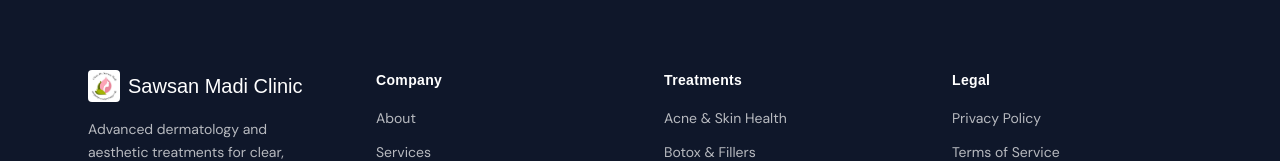
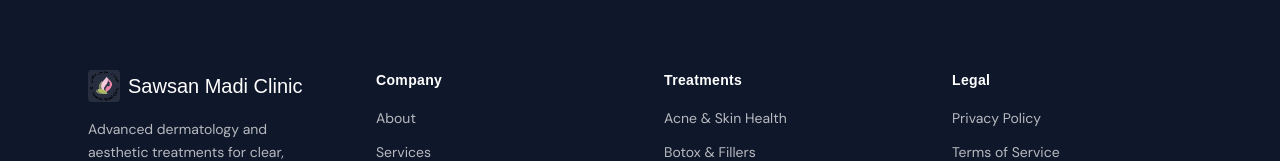
Before and after one commit to development1301/sawsanmadiclinic, a Next.js app: page /en/contact in a window 1280 px wide. Shown: the part 1102-1263 px from the top of the page. Built offline with nearby package versions, Linux system fonts and the light colour scheme; a web font is replaced by a local one.

Commit message:
Update footer logo to transparent version

```diff
--- a/src/components/layout/Footer.tsx
+++ b/src/components/layout/Footer.tsx
@@ -52,7 +52,7 @@ export function Footer() {
           <div className="lg:col-span-1">
             <div className="flex items-center gap-2 mb-4">
               <div className="relative w-8 h-8 rounded shrink-0 overflow-hidden bg-white/10 flex items-center justify-center p-1">
-                <Image src="/logo.jpg" alt="Logo" fill className="object-contain" unoptimized={true} />
+                <Image src="/logo-transparent.png?v=2" alt="Logo" fill className="object-contain" unoptimized={true} />
               </div>
               <span className="font-serif text-white text-xl">Sawsan Madi Clinic</span>
             </div>
```
